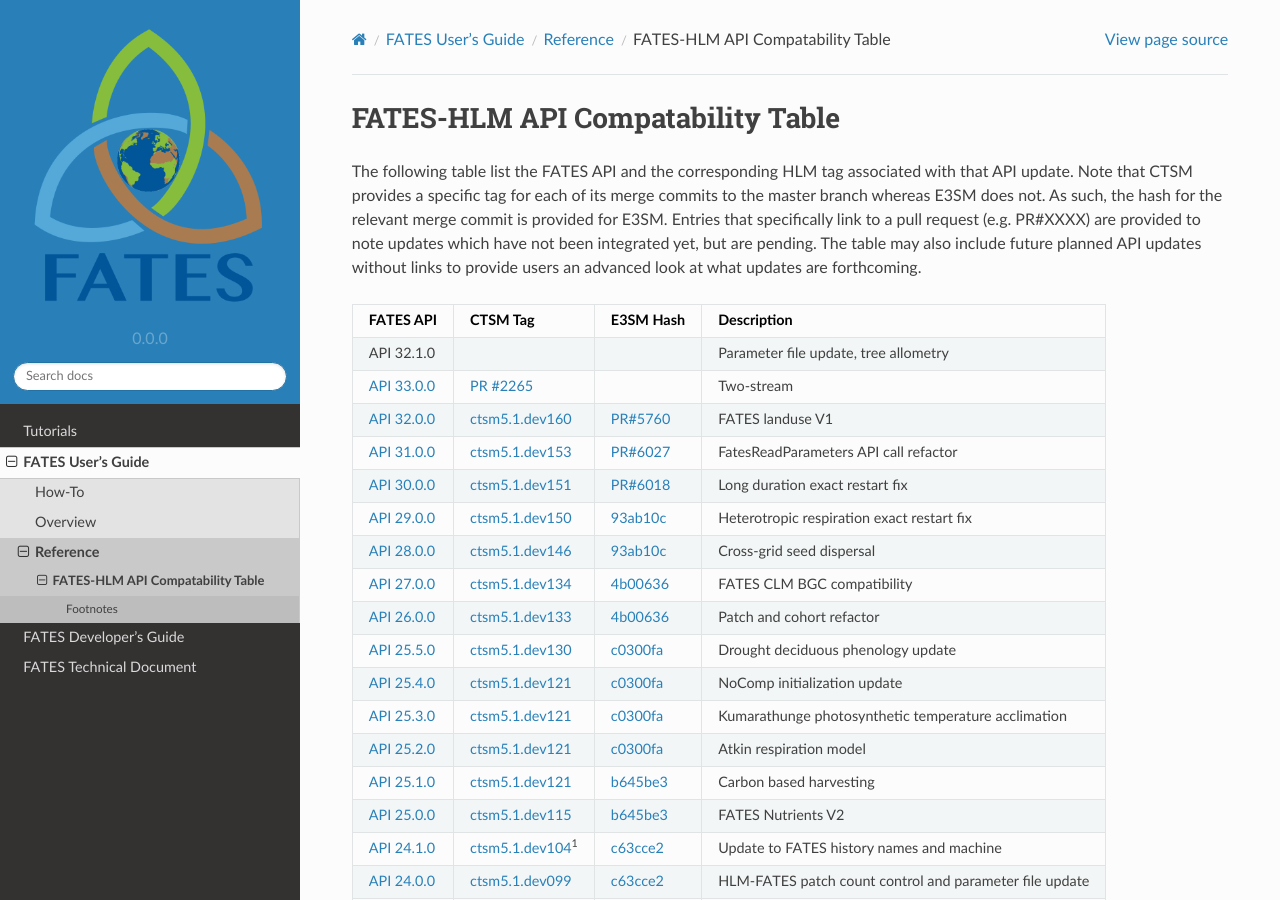
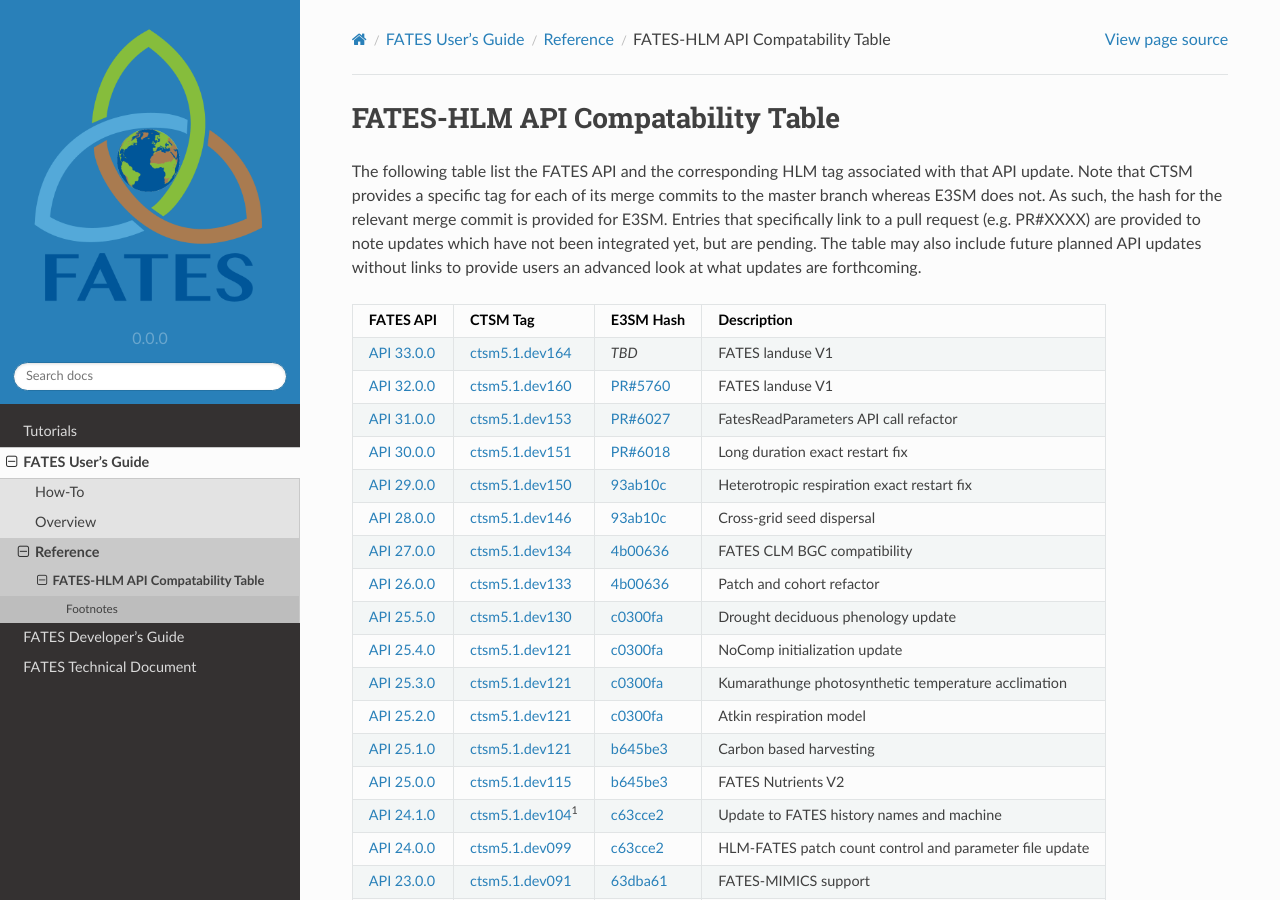
Before and after one commit to NGEET/fates-users-guide, a Sphinx documentation site: the page built from docs/source/user/Table-of-FATES-API-and-HLM-STATUS.md, in a window 1280 px wide and 900 px high. Built offline with Sphinx 7.4.7 and the Read the Docs theme 2.0.0, drawn with Linux system fonts in a browser that asks for light colours.

```diff
--- a/docs/source/user/Table-of-FATES-API-and-HLM-STATUS.md
+++ b/docs/source/user/Table-of-FATES-API-and-HLM-STATUS.md
@@ -4,8 +4,7 @@
 
 | FATES API   | CTSM Tag | E3SM Hash | Description |
 | ----------- | -------- | --------- | ----------- |
-| API 32.1.0 | | | Parameter file update, tree allometry |
-| [API 33.0.0](https://github.com/NGEET/fates/pull/1141) | [PR #2265](https://github.com/ESCOMP/CTSM/pull/2265) | | Two-stream |
+| [API 33.0.0](https://github.com/NGEET/fates/releases/tag/sci.1.71.0_api.33.0.0) | [ctsm5.1.dev164](https://github.com/ESCOMP/CTSM/releases/tag/ctsm5.1.dev164) | *TBD* | FATES landuse V1 |
 | [API 32.0.0](https://github.com/NGEET/fates/releases/tag/sci.1.70.0_api.32.0.0) | [ctsm5.1.dev160](https://github.com/ESCOMP/CTSM/releases/tag/ctsm5.1.dev160) | [PR#5760](https://github.com/E3SM-Project/E3SM/pull/5760) | FATES landuse V1 |
 | [API 31.0.0](https://github.com/NGEET/fates/releases/tag/sci.1.68.2_api.31.0.0) | [ctsm5.1.dev153](https://github.com/ESCOMP/CTSM/releases/tag/ctsm5.1.dev153) | [PR#6027](https://github.com/E3SM-Project/E3SM/pull/6027) | FatesReadParameters API call refactor |
 | [API 30.0.0](https://github.com/NGEET/fates/releases/tag/sci.1.68.2_api.30.0.0) | [ctsm5.1.dev151](https://github.com/ESCOMP/CTSM/releases/tag/ctsm5.1.dev151) | [PR#6018](https://github.com/E3SM-Project/E3SM/pull/6018) | Long duration exact restart fix |
```
